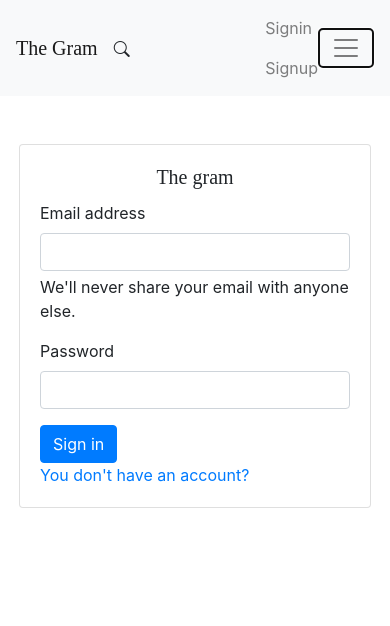
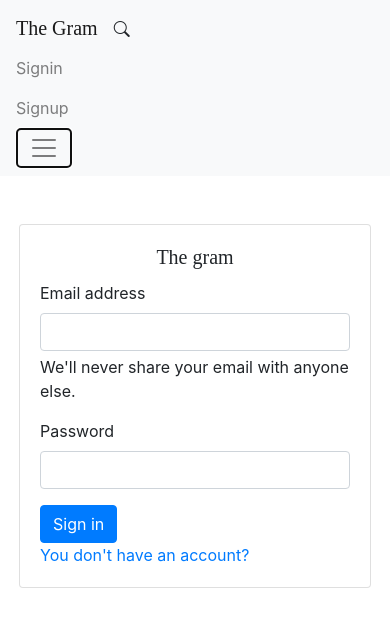
Before and after one commit to kaytee07/instagram, a React (Create React App) app in the folder client/: page /login in a window 390 px wide. Both pictures are taken after a click on the button "Toggle navigation". Shown: the top 626 px of the page. Built offline with nearby package versions, Linux system fonts and the light colour scheme; a web font is replaced by a local one.

Commit message:
correcting all errors

```diff
--- a/client/src/Component/Navbar.js
+++ b/client/src/Component/Navbar.js
@@ -57,7 +57,7 @@ const renderList = () => {
 
     const searchUser = (query) =>{
       setQuery(query)
-      console.log(query)
+
       fetch("/searchusers", {
         method: "POST",
         headers: {
@@ -69,7 +69,6 @@ const renderList = () => {
         })
       }).then(res=> res.json())
         .then(data=> {
-          console.log(data)
           setData(data.user);
         })
     }
@@ -88,12 +87,12 @@ const renderList = () => {
               data-target="#exampleModalCenter"
             ></i>
           </div>
-          <div className="ml-auto">
+
             <div className="navb navbar-collapse collapse " id="navbarNav">
-              <ul className="navbar-nav">{renderList()}</ul>
-            </div>
+              <ul className="navbar-nav ml-auto">{renderList()}</ul>
             </div>
 
+          <div>
             <button
               className="navbar-toggler"
               type="button"
@@ -105,6 +104,7 @@ const renderList = () => {
             >
               <span className="navbar-toggler-icon"></span>
             </button>
+          </div>
         </nav>
         {props.children}
         <div
@@ -129,9 +129,8 @@ const renderList = () => {
                   />
                 </div>
                 <ul class="list-unstyled">
-                  {
-                    query ?
-                    data.map((user, index)=>{
+                  {query
+                    ? data.map((user, index) => {
                         return (
                           <li data-dismiss="modal" key={index} class="media">
                             <img
@@ -156,9 +155,8 @@ const renderList = () => {
                             </div>
                           </li>
                         );
-                    }):
-                    ""
-                  }
+                      })
+                    : ""}
                 </ul>
               </div>
               <div className="modal-footer">
--- a/client/src/Component/UI/Home.js
+++ b/client/src/Component/UI/Home.js
@@ -216,7 +216,6 @@ const deleteComment = (id, commId) => {
                      <i
                        className="bi bi-heart"
                        style={{
-                         BackgroundColor: like ? "red" : "",
                          cursor: "pointer",
                        }}
                        onClick={() => {
```
Lines whose indentation alone changed are shown as unchanged.
